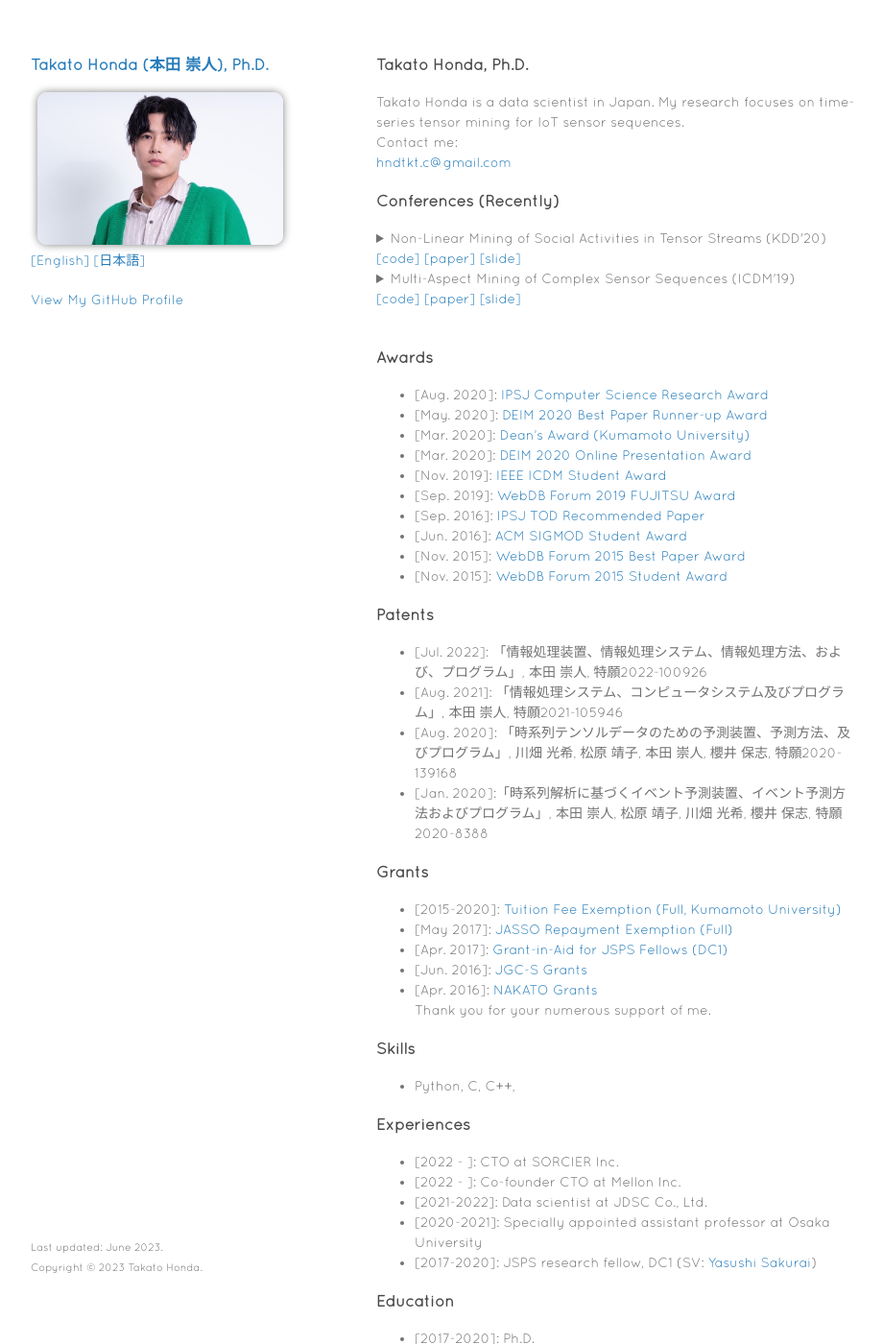
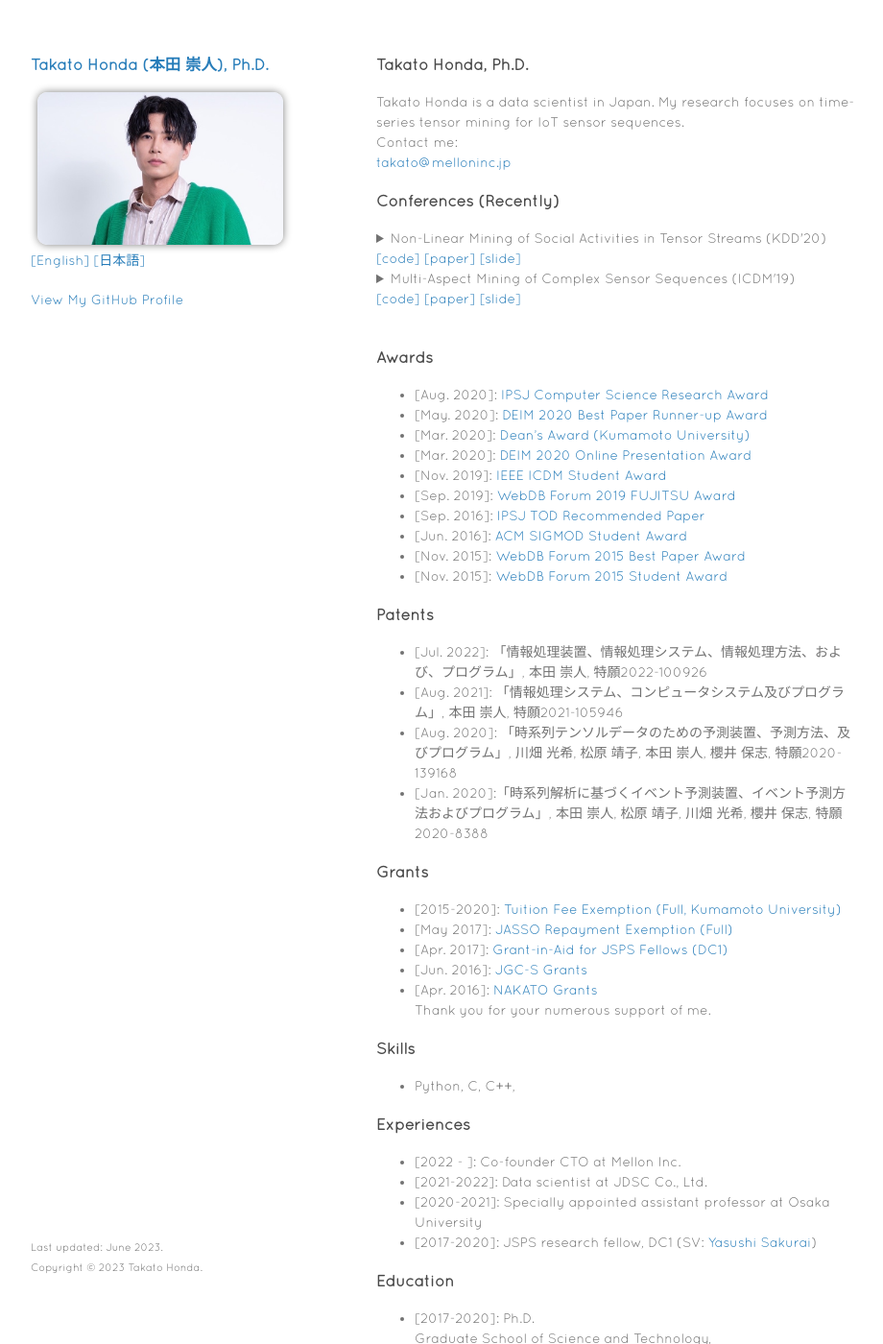
Before and after one commit to TakatoHonda/takatohonda.github.io, a Jekyll site: the page built from index.md, in a window 1280 px wide and 1400 px high. Shown: the whole window at 96% size, without its empty margins (178-1098 px from the left). Built offline with Jekyll 4.4.1, drawn with Linux system fonts in a browser that asks for light colours; our own code applies the rules of GitHub Pages for plain Markdown files.

Commit message:
update somethings

```diff
--- a/index.md
+++ b/index.md
@@ -6,8 +6,8 @@ layout: default
 Takato Honda is a data scientist in Japan.
 My research focuses on time-series tensor mining for IoT sensor sequences.
 Contact me:
-<hndtkt.c@gmail.com>
-<!-- <takato@melloninc.jp>   -->
+<!-- <hndtkt.c@gmail.com>   -->
+<takato@melloninc.jp>
 
 ### Conferences (Recently)
 <details>
@@ -77,7 +77,6 @@ Thank you for your numerous support of me.
 - Python, C, C++,
 
 ### Experiences
-- \[2022 - \]: CTO at SORCIER Inc.
 - \[2022 - \]: Co-founder CTO at Mellon Inc.
 - \[2021-2022\]: Data scientist at JDSC Co., Ltd.
 - \[2020-2021\]: Specially appointed assistant professor at Osaka University
```
Also changed, not shown: jp/index.md (+0 -1 lines).
